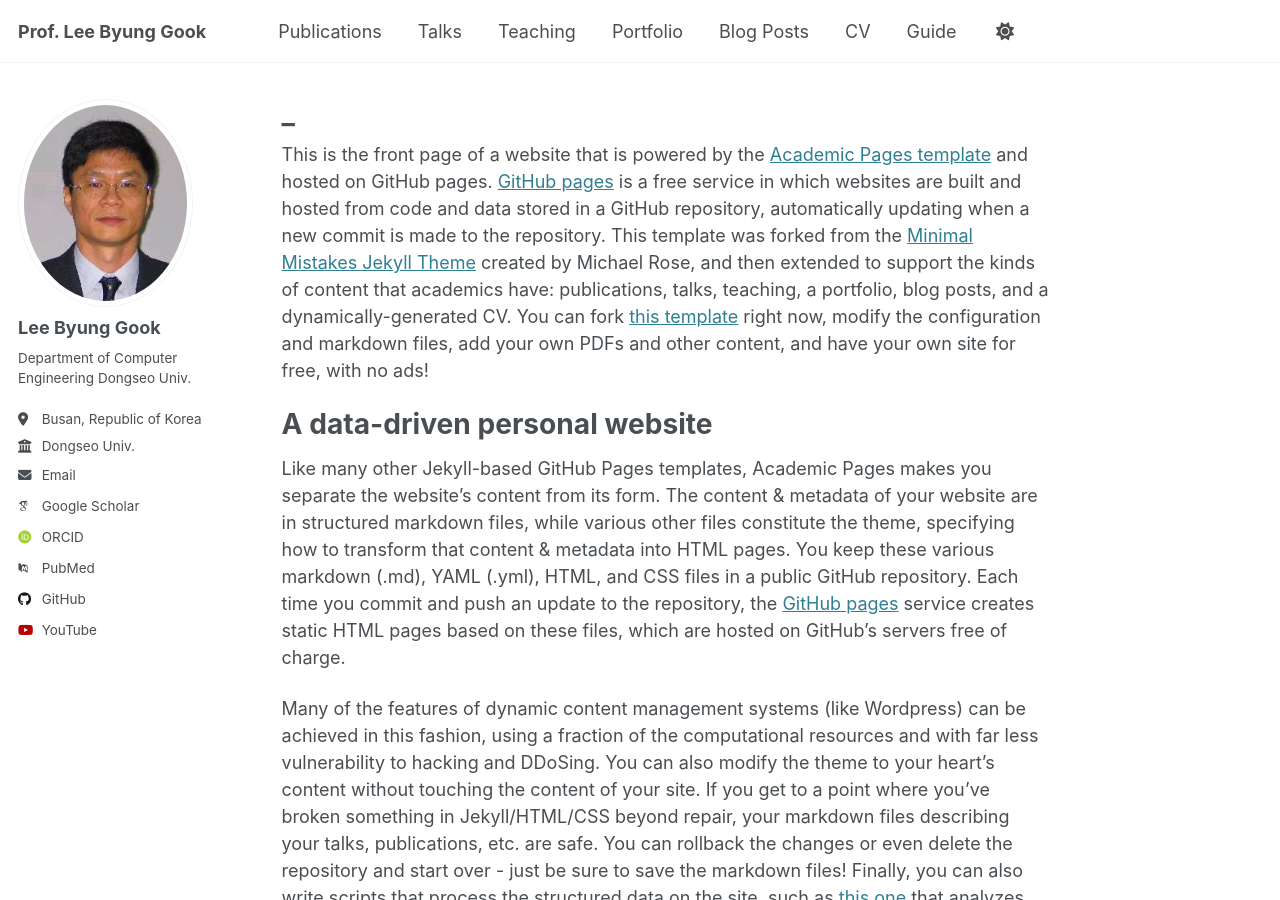
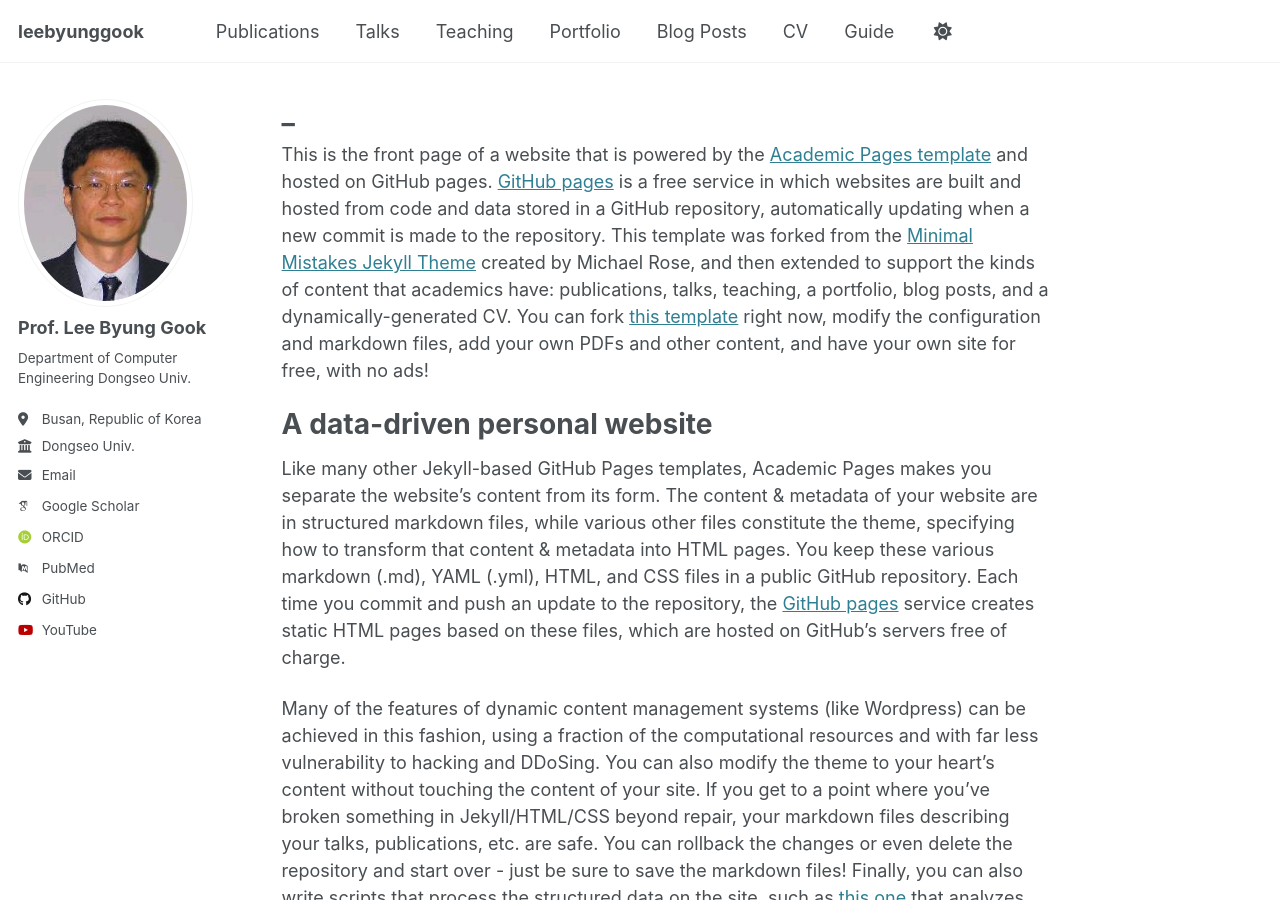
Before and after one commit to leebyunggook/leebyunggook.github.io, a Jekyll site: the page built from _pages/about.md, in a window 1280 px wide and 900 px high. Built offline with Jekyll 4.4.1, drawn with Linux system fonts in a browser that asks for light colours; some web fonts are replaced.

Commit message:
Update _config.yml

```diff
--- a/_config.yml
+++ b/_config.yml
@@ -9,7 +9,7 @@
 # Basic Site Settings
 locale                   : "en-US"
 site_theme               : "default"
-title                    : "Prof. Lee Byung Gook"
+title                    : "leebyunggook"
 title_separator          : "-"
 name                     : &name "Lee Byung Gook"
 description              : &description "Department of Computer Engineering Dongseo Univ. "
@@ -23,7 +23,7 @@ repository               : "leebyunggook/leebyunggook.github.io"
 author:
   # Biographic information
   avatar           : "lbg.jpg"
-  name             : "Lee Byung Gook"
+  name             : "Prof. Lee Byung Gook"
   pronouns         : # example: "she/her"
   bio              : "Department of Computer Engineering Dongseo Univ."
   location         : "Busan, Republic of Korea"
```
